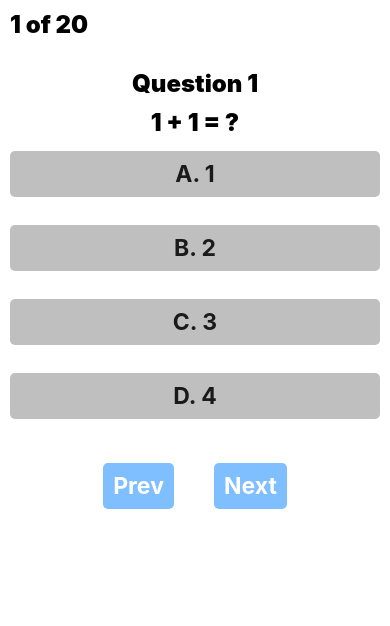
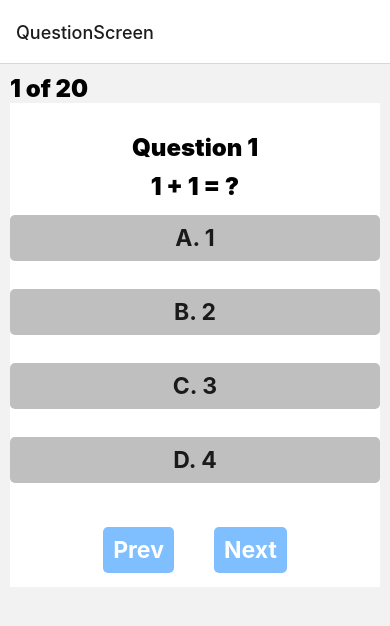
Before and after one commit to chaiyaphat20/02-react-native, a React Native app: screen / in a window 390 px wide. Shown: the top 626 px of the page. Built offline with nearby package versions, Linux system fonts and the light colour scheme.

Commit message:
feat: add navigation

```diff
--- a/App.tsx
+++ b/App.tsx
@@ -1,13 +1,18 @@
-import React, { useState } from 'react';
+import React from 'react';
 import QuestionScreen from './src/screen/QuestionScreen';
+import { NavigationContainer } from '@react-navigation/native';
+import { createNativeStackNavigator } from '@react-navigation/native-stack';
 
-function App(): React.JSX.Element {
+import { View } from 'react-native';
 
+
+const Stack = createNativeStackNavigator();
+export default function App() {
   return (
-    <QuestionScreen />
+    <NavigationContainer>
+      <Stack.Navigator initialRouteName='QuestionScreen'>
+        <Stack.Screen name="QuestionScreen" component={QuestionScreen} />
+      </Stack.Navigator>
+    </NavigationContainer>
   );
 }
-
-
-
-export default App;
--- a/package.json
+++ b/package.json
@@ -10,12 +10,15 @@
     "test": "jest"
   },
   "dependencies": {
+    "@react-navigation/native": "^6.1.17",
     "@react-navigation/native-stack": "^6.9.26",
     "@rneui/base": "^4.0.0-rc.7",
     "@rneui/themed": "^4.0.0-rc.8",
     "react": "18.2.0",
     "react-native": "0.74.2",
-    "react-native-really-awesome-button": "^2.0.4"
+    "react-native-really-awesome-button": "^2.0.4",
+    "react-native-safe-area-context": "^4.10.4",
+    "react-native-screens": "^3.31.1"
   },
   "devDependencies": {
     "@babel/core": "^7.20.0",
```
Also changed, not shown: 2 other files (tests, documents, lock files or other folders).
